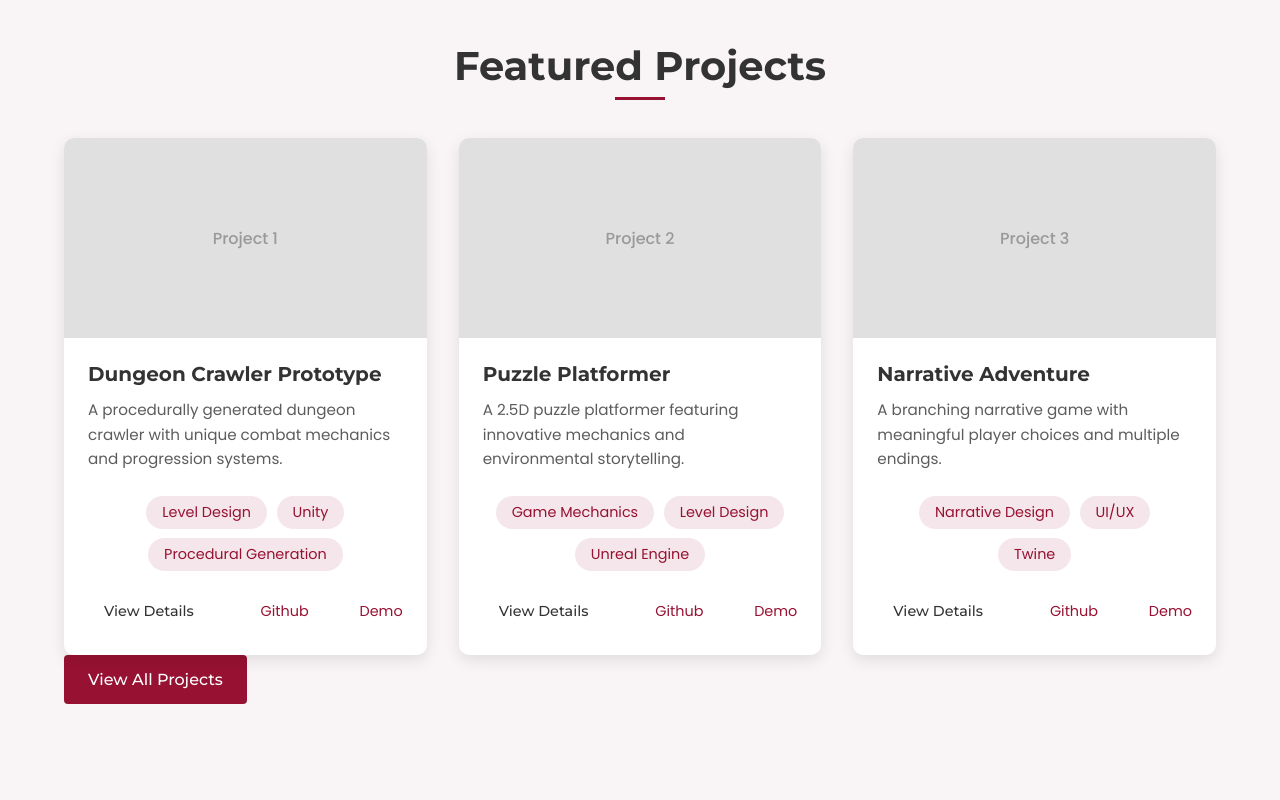
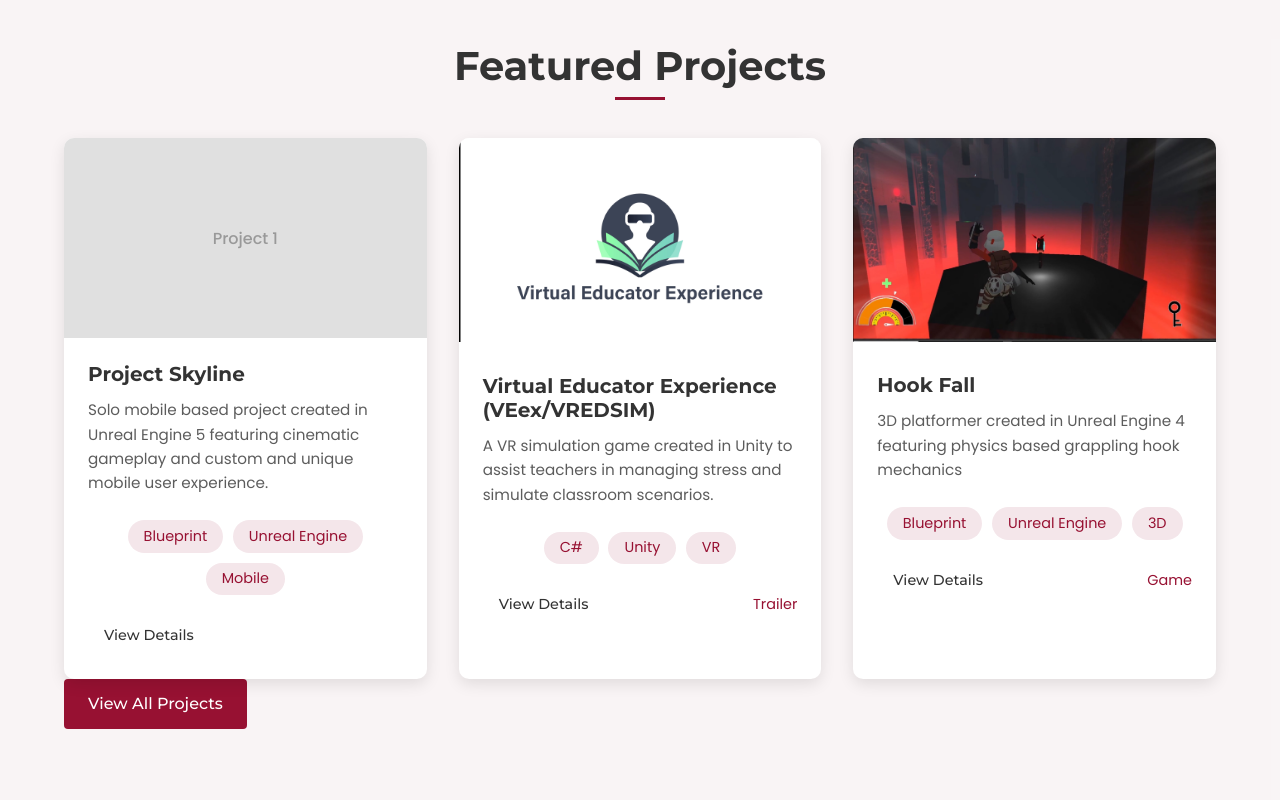
Before and after one commit to d-dcarl/d-dcarl.github.io, a website: page dist/index.html in a window 1280 px wide. Shown: the part 1740-2540 px from the top of the page. Drawn offline with Linux system fonts and the light colour scheme; animation ran at ten frames a second.

Commit message:
dist files

```diff
--- a/dist/index.html
+++ b/dist/index.html
@@ -5,14 +5,12 @@
     <meta charset="UTF-8">
     <meta name="viewport" content="width=device-width, initial-scale=1.0">
     <title>🎮Carl Kingston Portfolio</title>
-
     <link rel="preconnect" href="https://fonts.googleapis.com">
     <link rel="preconnect" href="https://fonts.gstatic.com" crossorigin>
     <link
         href="https://fonts.googleapis.com/css2?family=Montserrat:wght@400;500;600;700&family=Poppins:wght@300;400;500;600;700&display=swap"
         rel="stylesheet">
-
-  <script type="module" crossorigin src="/d-dcarl.github.io/assets/index-Dq2-FZIR.js"></script>
+  <script type="module" crossorigin src="/d-dcarl.github.io/assets/index-DLttZJma.js"></script>
   <link rel="stylesheet" crossorigin href="/d-dcarl.github.io/assets/index-SqiE6U2T.css">
 </head>
 
@@ -31,9 +29,9 @@
                 <li class="dropdown">
                     <a href="#projects" class="nav-link">Projects</a>
                     <div class="dropdown-content">
-                        <a href="src/projects/dungeon-crawler.html">Dungeon Crawler</a>
-                        <a href="src/projects/puzzle-platformer.html">Puzzle Platformer</a>
-                        <a href="src/projects/narrative-adventure.html">Narrative Adventure</a>
+                        <a href="src/projects/project-skyline.html">Project Skyline</a>
+                        <a href="src/projects/VREDSIM.html">VREDSIM</a>
+                        <a href="src/projects/hookfall.html">Hook Fall</a>
                         <a href="src/projects/index.html">All Projects</a>
                     </div>
                 </li>
@@ -51,7 +49,7 @@
     <section id="hero" class="section">
         <div class="hero-content">
             <h1>CARL <span class="accent">KINGSTON</span></h1>
-            <h2>Creating immersive gaming experiences</h2>
+            <h2>Creating Immersive Gaming Experiences</h2>
             <p>Level design • Game mechanics • Player experience • UI/UX</p>
             <div class="cta-buttons">
                 <a href="#projects" class="btn primary">View Projects</a>
@@ -104,61 +102,71 @@
                     <div class="image-placeholder">Project 1</div>
                 </div>
                 <div class="project-info">
-                    <h3>Dungeon Crawler Prototype</h3>
-                    <p>A procedurally generated dungeon crawler with unique combat mechanics and progression systems.
+                    <h3>Project Skyline</h3>
+                    <p>Solo mobile based project created in Unreal Engine 5 featuring cinematic gameplay and custom and
+                        unique mobile user experience.
                     </p>
                     <div class="project-tags">
-                        <span>Level Design</span>
-                        <span>Unity</span>
-                        <span>Procedural Generation</span>
+                        <span>Blueprint</span>
+                        <span>Unreal Engine</span>
+                        <span>Mobile</span>
                     </div>
                     <div class="project-links">
-                        <a href="src/projects/dungeon-crawler.html" class="btn small">View Details</a>
-                        <a href="#" class="link-icon">Github</a>
-                        <a href="#" class="link-icon">Demo</a>
+                        <a href="src/projects/project-skyline.html" class="btn small">View Details</a>
+                        <!-- <a href="#" class="link-icon">Github</a>
+                        <a href="#" class="link-icon">Demo</a> -->
                     </div>
                 </div>
             </div>
 
             <div class="project-card">
                 <div class="project-image">
-                    <div class="image-placeholder">Project 2</div>
-                </div>
-                <div class="project-info">
-                    <h3>Puzzle Platformer</h3>
-                    <p>A 2.5D puzzle platformer featuring innovative mechanics and environmental storytelling.</p>
-                    <div class="project-tags">
-                        <span>Game Mechanics</span>
-                        <span>Level Design</span>
-                        <span>Unreal Engine</span>
-                    </div>
-                    <div class="project-links">
-                        <a href="src/projects/puzzle-platformer.html" class="btn small">View Details</a>
-                        <a href="#" class="link-icon">Github</a>
-                        <a href="#" class="link-icon">Demo</a>
+                    <a href="src/projects/VREDSIM.html">
+                        <img src="/d-dcarl.github.io/assets/vlcsnap-2025-07-16-06h28m40s435-NadAR7EI.png" alt="VREDSIM"
+                            class="project-screenshot">
+                    </a>
+                    <div class="project-info">
+                        <h3>Virtual Educator Experience (VEex/VREDSIM)</h3>
+                        <p>A VR simulation game created in Unity to assist teachers in managing stress and simulate classroom scenarios.
+                        </p>
+                        <div class="project-tags">
+                            <span>C#</span>
+                            <span>Unity</span>
+                            <span>VR</span>
+                        </div>
+                        <div class="project-links">
+                            <a href="src/projects/puzzle-platformer.html" class="btn small">View Details</a>
+                            <!-- <a href="#" class="link-icon">Github</a> -->
+                            <a href="https://drive.google.com/file/d/1XsIGLNLepYdD8gTiRwIWUu71tXgqJMR_/view"
+                                class="link-icon">Trailer</a>
+                        </div>
                     </div>
                 </div>
             </div>
 
             <div class="project-card">
                 <div class="project-image">
-                    <div class="image-placeholder">Project 3</div>
+                    <a href="src/projects/hookfall.html">
+                        <img src="/d-dcarl.github.io/assets/UWBSxt-BodwA8a4.jpg" alt="Hook Fall" class="project-screenshot">
+                    </a>
                 </div>
                 <div class="project-info">
-                    <h3>Narrative Adventure</h3>
-                    <p>A branching narrative game with meaningful player choices and multiple endings.</p>
+                    <h3>Hook Fall</h3>
+                    <p>3D platformer created in Unreal Engine 4 featuring physics based grappling hook mechanics</p>
                     <div class="project-tags">
-                        <span>Narrative Design</span>
-                        <span>UI/UX</span>
-                        <span>Twine</span>
+                        <span>Blueprint</span>
+                        <span>Unreal Engine</span>
+                        <span>3D</span>
                     </div>
                     <div class="project-links">
-                        <a href="src/projects/narrative-adventure.html" class="btn small">View Details</a>
-                        <a href="#" class="link-icon">Github</a>
-                        <a href="#" class="link-icon">Demo</a>
+                        <a href="src/projects/hookfall.html" class="btn small">View Details</a>
+                        <!-- <a href="#" class="link-icon">Github</a> -->
+                        <a href="https://vincent-levy.itch.io/hook-fall" class="link-icon">Game</a>
                     </div>
                 </div>
+
             </div>
+
         </div>
         <div class="more-projects">
             <a href="src/projects/index.html" class="btn primary">View All Projects</a>
@@ -203,7 +211,7 @@
                     <li>Notion</li>
                     <li>Miro</li>
                     <li>Adobe Creative Suite</li>
-                    <li>Figma9</li>
+                    <li>Figma</li>
                 </ul>
             </div>
             <div class="skills-category">
```
Also changed, not shown: dist/assets/UWBSxt-BodwA8a4.jpg (added), dist/assets/index-DLttZJma.js, dist/assets/vlcsnap-2025-07-16-06h28m40s435-NadAR7EI.png (added), 2 other files.
